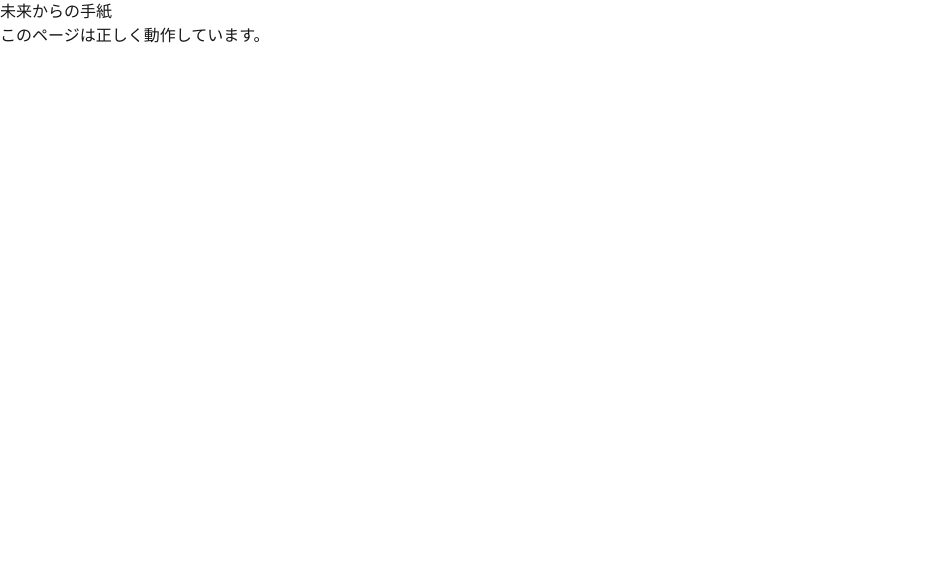
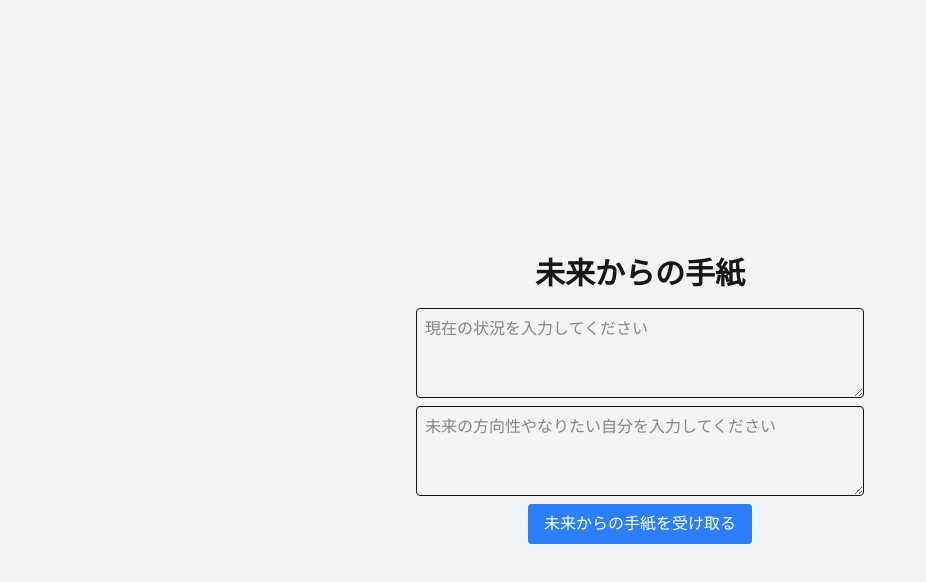
Before and after one commit to satoshi-murata-scl/my-future-letter, a Next.js app: page / in a window 1280 px wide. Shown: the top 582 px of the page, without its empty margins (0-926 px from the left). Built offline with nearby package versions, Linux system fonts and the light colour scheme.

Commit message:
Restore: 未来からの手紙アプリの機能を復元

```diff
--- a/app/page.js
+++ b/app/page.js
@@ -1,8 +1,72 @@
+"use client";
+import { useState } from "react";
+
 export default function Home() {
+  const [currentSituation, setCurrentSituation] = useState("");
+  const [futureGoals, setFutureGoals] = useState("");
+  const [message, setMessage] = useState("");
+  const [loading, setLoading] = useState(false);
+
+  const handleSubmit = async () => {
+    if (!currentSituation || !futureGoals) {
+      setMessage("しっかりとなりたい自分を入力してください。");
+      return;
+    }
+
+    setLoading(true);
+    setMessage("");
+
+    const response = await fetch("/api/getFutureLetter", {
+      method: "POST",
+      headers: { "Content-Type": "application/json" },
+      body: JSON.stringify({ currentSituation, futureGoals }),
+    });
+
+    if (!response.ok) {
+      setMessage("エラーが発生しました。もう一度お試しください。");
+      setLoading(false);
+      return;
+    }
+
+    const data = await response.json();
+    setMessage(data.letter);
+    setLoading(false);
+  };
+
   return (
-    <main>
-      <h1>未来からの手紙</h1>
-      <p>このページは正しく動作しています。</p>
+    <main className="flex flex-col items-center justify-center min-h-screen p-6 bg-gray-100">
+      <h1 className="text-3xl font-bold mb-4">未来からの手紙</h1>
+
+      <textarea
+        className="w-full max-w-md p-2 border rounded mb-2"
+        rows="3"
+        placeholder="現在の状況を入力してください"
+        value={currentSituation}
+        onChange={(e) => setCurrentSituation(e.target.value)}
+      />
+
+      <textarea
+        className="w-full max-w-md p-2 border rounded mb-2"
+        rows="3"
+        placeholder="未来の方向性やなりたい自分を入力してください"
+        value={futureGoals}
+        onChange={(e) => setFutureGoals(e.target.value)}
+      />
+
+      <button
+        className="px-4 py-2 bg-blue-500 text-white rounded hover:bg-blue-600 transition disabled:bg-gray-400"
+        onClick={handleSubmit}
+        disabled={loading}
+      >
+        {loading ? "作成中..." : "未来からの手紙を受け取る"}
+      </button>
+
+      {message && (
+        <div className="mt-4 p-4 bg-white border rounded shadow-md w-full max-w-md overflow-auto">
+          <h2 className="text-lg font-semibold mb-2">未来からの手紙</h2>
+          <p>{message}</p>
+        </div>
+      )}
     </main>
   );
 }
```
